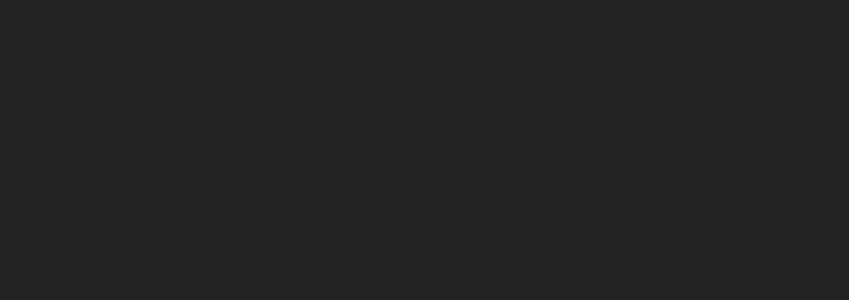
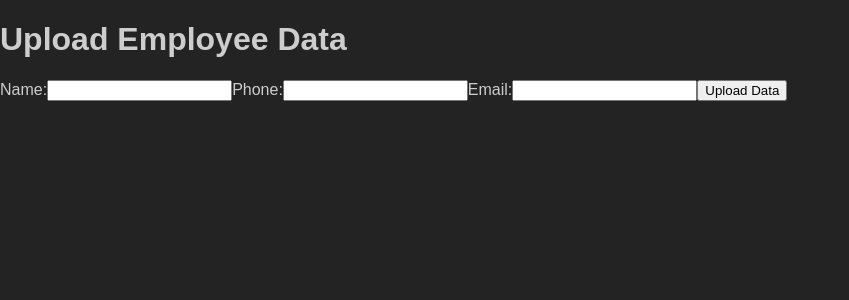
Before and after one commit to mahendraleo28/Infinite-Demo-project-frontend, a React (Create React App) app: page /uploademployee in a window 1280 px wide. Before the commit this address had no page. Shown: the top 300 px of the page, without its empty margins (0-849 px from the left). Built offline with nearby package versions, Linux system fonts and the light colour scheme.

Commit message:
second commit

```diff
--- /dev/null
+++ b/src/Components/Admin/Admin.js
@@ -0,0 +1,7 @@
+export default function Admin () {
+    return(
+        <div>
+            <h1>This is Admin page</h1>
+        </div>
+    )
+}
--- /dev/null
+++ b/src/Components/Employee/employee.jsx
@@ -0,0 +1,55 @@
+import { Details } from '@mui/icons-material';
+import React, { useState } from 'react';
+
+function UploadEmployeeData() {
+  const [name, setName] = useState('');
+  const [phone, setPhone] = useState('');
+  const [email, setEmail] = useState('');
+
+  const handleSubmit = async (event) => {
+    event.preventDefault();
+
+    try {
+      const response = await fetch('http://localhost:8081/reg/employ', {
+        method: 'POST',
+        headers: { 'Content-Type': 'application/json' },
+        body: JSON.stringify({ name, phone, email })
+      });
+
+      if (response.ok) {
+        console.log('Employee data uploaded successfully!');
+        alert("Details saved successfully")
+        // Optionally display a success message or navigate to a confirmation page
+      } else {
+        console.log('Failed to upload employee data.');
+        // Handle error case
+      }
+    } catch (error) {
+      console.error('An error occurred:', error);
+      // Handle error case
+    }
+  };
+
+  return (
+    <div>
+      <h1>Upload Employee Data</h1>
+      <form onSubmit={handleSubmit}>
+        <label>
+          Name:
+          <input type="text" value={name} onChange={(e) => setName(e.target.value)} />
+        </label>
+        <label>
+          Phone:
+          <input type="text" value={phone} onChange={(e) => setPhone(e.target.value)} />
+        </label>
+        <label>
+          Email:
+          <input type="text" value={email} onChange={(e) => setEmail(e.target.value)} />
+        </label>
+        <button type="submit">Upload Data</button>
+      </form>
+    </div>
+  );
+}
+
+export default UploadEmployeeData;
--- a/src/Components/Hamburger/Hamburger.jsx
+++ b/src/Components/Hamburger/Hamburger.jsx
@@ -21,6 +21,7 @@ export default function Hamburger() {
                         <Link to="/get-excel"><h3>get excel data</h3></Link>
                         <Link to="/search"><h3>search</h3></Link>
                         <Link to="/userform"><h3>UserForm</h3></Link>
+                        <Link to="/uploademployee"><h3>Status</h3></Link>
                         {/* <Link to="/addressdropdown"><h3>Address Drop down</h3></Link> */}
                     </ul>
                     <div className="logoutdivtag" >
--- a/src/Components/Login/Login.js
+++ b/src/Components/Login/Login.js
@@ -6,6 +6,7 @@ import {Link} from 'react-router-dom';
 function Login() {
   const [username, setUsername] = useState('');
   const [password, setPassword] = useState('');
+  // const [role, setRole] = useState('')
   const [message, setMessage] = useState(null);
 
   const navigate = useNavigate();
@@ -35,10 +36,20 @@ function Login() {
 
       if (response.ok) {
         const data = await response.json();
-        console.log('Login successful!', data);
-        setMessage('Login successful!');
-        navigate('/users');
-        alert("Login success");
+        console.log('Login successful!', data.role);
+        const userrole = data.role;
+        console.log(userrole);
+        // setMessage('Login successful!');
+        if (userrole === "admin") {
+          navigate('/admin');
+          // setMessage("Login successful!");
+        } else if (userrole === "officer") {
+          navigate('/officer');
+          // setMessage('Login successful!');
+        } else
+        // (userrole === "employee")
+          navigate('/users');
+          // setMessage('Login successful!');
       } else {
         const errorData = await response.json();
         console.log('Login failed:', errorData);
--- /dev/null
+++ b/src/Components/Officer/Officer.js
@@ -0,0 +1,7 @@
+export default function Officer () {
+    return(
+        <div>
+            <h1>This is an officer page</h1>
+        </div>
+    )
+}
--- a/src/routes/index.jsx
+++ b/src/routes/index.jsx
@@ -14,6 +14,9 @@ import Login1 from '../Components/Search/Login1';
 import Hamburger from '../Components/Hamburger/Hamburger';
 import UserForm from '../Components/task1/task';
 import AddressDropdown from '../Components/task1/AddressDropdown';
+import Officer from '../Components/Officer/Officer';
+import Admin from '../Components/Admin/Admin';
+import UploadEmployeeData from '../Components/Employee/employee';
 
 export const AppRoutes = () => {
   return(
@@ -36,6 +39,9 @@ export const AppRoutes = () => {
         <Route path="/hamburger" element={<Hamburger/>}/>
         <Route path="/userform" element={<UserForm/>}/>
         <Route path="/addressdropdown" element={<AddressDropdown/>}/>
+        <Route path="/officer" element={<Officer/>}/>
+        <Route path="/admin" element={<Admin/>}/>
+        <Route path="/uploademployee" element={<UploadEmployeeData/>}/>
       </Routes>
     </div>
   );
```
Also changed, not shown: 1 other file (tests, documents, lock files or other folders).
